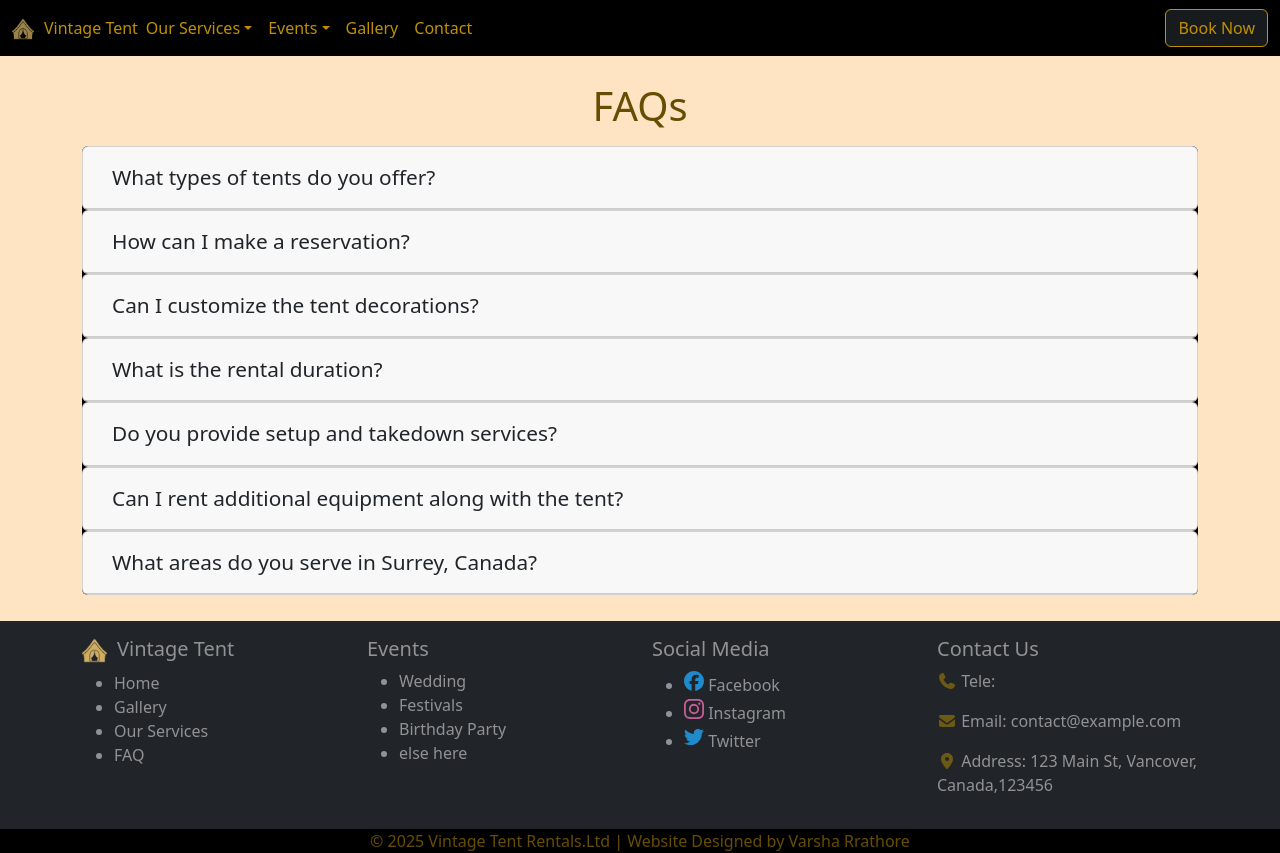
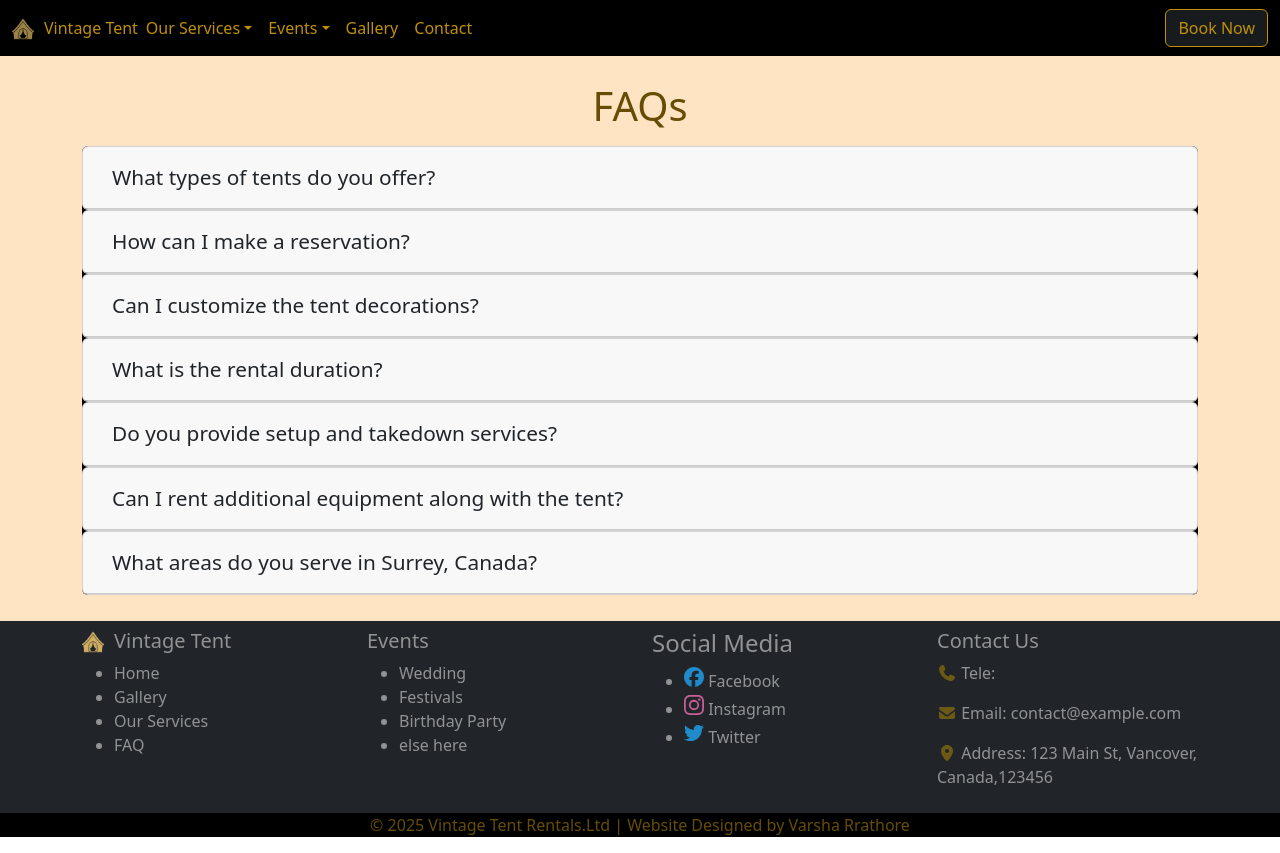
Before and after one commit to varsharrathore/Tent-House, a React (Create React App) app: page /faq in a window 1280 px wide. Built offline with nearby package versions, Linux system fonts and the light colour scheme.

Commit message:
Footer.jsx

```diff
--- a/src/Components/Footer.jsx
+++ b/src/Components/Footer.jsx
@@ -8,7 +8,7 @@ import styles from "../Styles/Footer.module.css";
 const Footer = () => {
   return (
     <>
-      <footer className={`${styles.footer} bg-dark text-white-50 py-3`}>
+      <footer className={`${styles.footer} bg-dark text-white-50 py-2`}>
         <div className="container">
           <div className="row row-cols-2">
             <div className="col-md-3">
@@ -16,7 +16,7 @@ const Footer = () => {
                 <img
         src="/logo.png"
         alt="Vintage Tent Logo"
-        style={{ height: "25px", marginRight: "10px" }}
+        style={{ height: "22px", marginRight: "10px" }}
       />
                 Vintage Tent</h5>
               <ul>
@@ -38,7 +38,7 @@ const Footer = () => {
             </div>
 
             <div className="col-md-3">
-              <h5>Social Media</h5>
+              <h4>Social Media</h4>
               <ul>
                 <li>
                   <FontAwesomeIcon icon={faFacebook} className={styles.faFacebook} />
```
